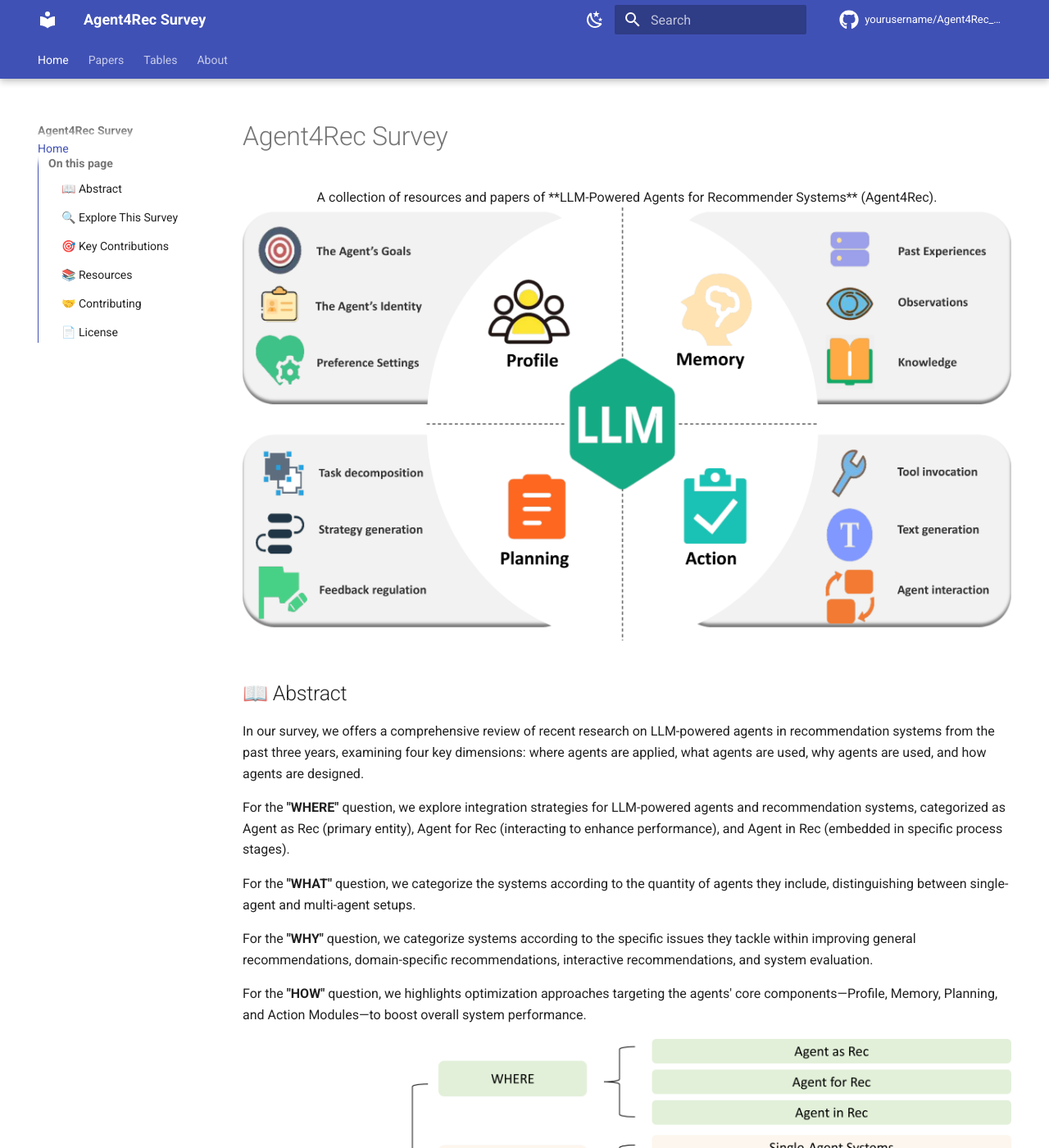
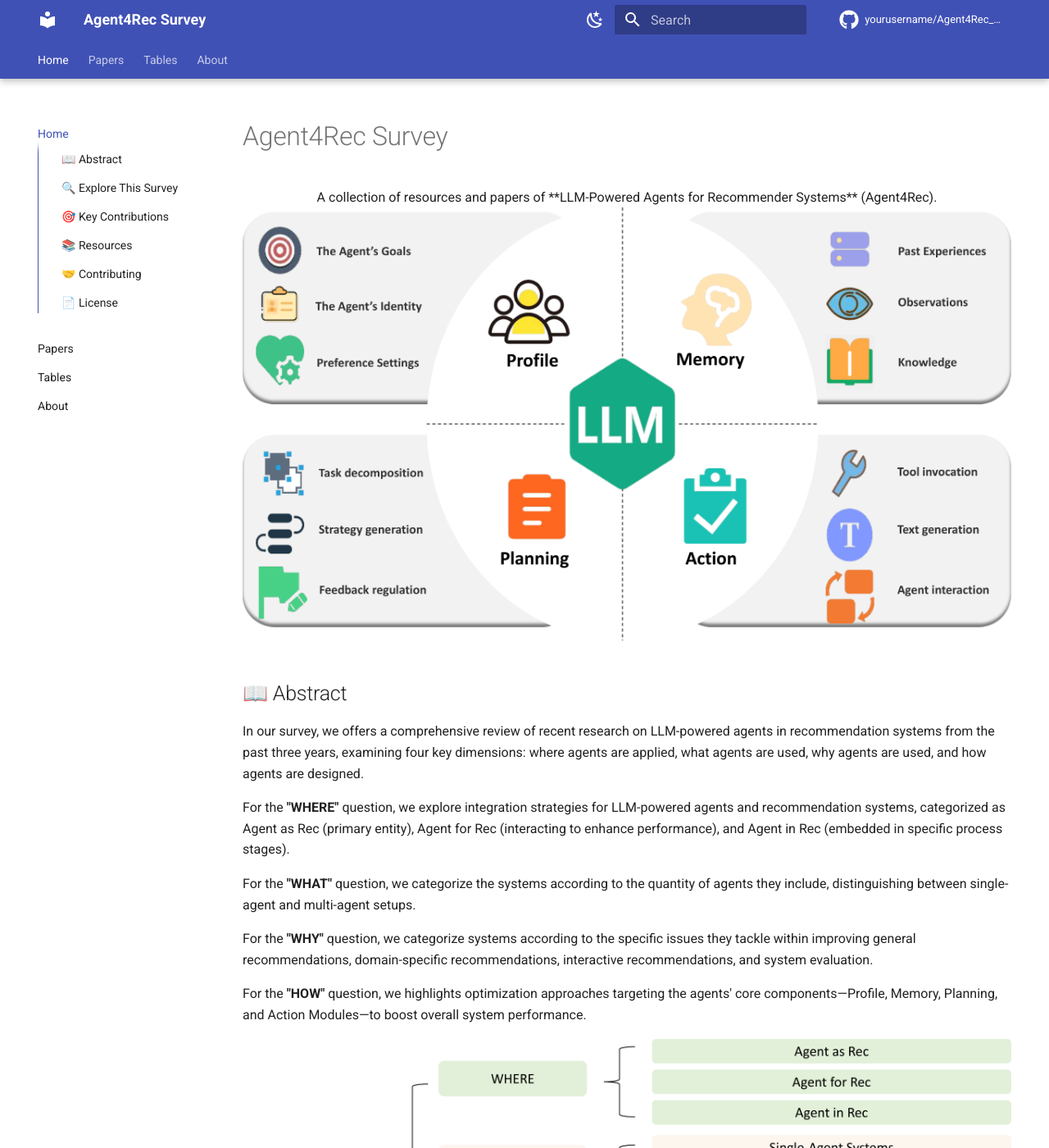
Before and after one commit to dongjingWANG/Agent4Rec_Survey, an MkDocs documentation site: the page built from docs/index.md, in a window 1280 px wide and 1400 px high. Shown: the whole window at 82% size. Built offline with MkDocs 1.6.1 and Material for MkDocs 9.7.7, drawn with Linux system fonts in a browser that asks for light colours; comment, search, counter and statistics services are not loaded.

Commit message:
Add files via upload

```diff
--- a/docs/stylesheets/custom.css
+++ b/docs/stylesheets/custom.css
@@ -1,63 +1,44 @@
 /* Custom styles for Agent4Rec Survey */
 
-/* Fix TOC (Table of Contents) scrolling issue */
-/* Ensure TOC sidebar is visible and scrollable */
-.md-sidebar--secondary {
-    display: block !important;
-    overflow-y: auto !important;
-    max-height: calc(100vh - 3.6rem) !important;
-    position: sticky !important;
-    top: 3.6rem !important;
-}
-
-.md-sidebar__scrollwrap {
+/* Fix left sidebar scrolling when TOC is integrated */
+.md-sidebar--primary {
     overflow-y: auto !important;
     max-height: calc(100vh - 3.6rem) !important;
 }
 
-/* Ensure TOC is scrollable on papers page */
-.md-nav--secondary {
-    display: block !important;
+.md-sidebar--primary .md-sidebar__scrollwrap {
     overflow-y: auto !important;
-    max-height: calc(100vh - 8rem) !important;
+    max-height: calc(100vh - 3.6rem) !important;
 }
 
-/* Make TOC visible */
-.md-sidebar--secondary .md-sidebar__scrollwrap {
-    overflow: visible;
+/* Ensure left navigation is scrollable */
+.md-nav--primary {
+    overflow-y: auto !important;
 }
 
-.md-sidebar--secondary .md-nav {
-    font-size: 0.7rem;
-}
-
-/* Better scrollbar styling */
-.md-sidebar::-webkit-scrollbar,
-.md-sidebar__scrollwrap::-webkit-scrollbar,
-.md-nav--secondary::-webkit-scrollbar {
+/* Better scrollbar styling for left sidebar */
+.md-sidebar--primary::-webkit-scrollbar,
+.md-sidebar--primary .md-sidebar__scrollwrap::-webkit-scrollbar {
     width: 8px;
 }
 
-.md-sidebar::-webkit-scrollbar-track,
-.md-sidebar__scrollwrap::-webkit-scrollbar-track,
-.md-nav--secondary::-webkit-scrollbar-track {
+.md-sidebar--primary::-webkit-scrollbar-track,
+.md-sidebar--primary .md-sidebar__scrollwrap::-webkit-scrollbar-track {
     background: rgba(0, 0, 0, 0.05);
 }
 
-.md-sidebar::-webkit-scrollbar-thumb,
-.md-sidebar__scrollwrap::-webkit-scrollbar-thumb,
-.md-nav--secondary::-webkit-scrollbar-thumb {
+.md-sidebar--primary::-webkit-scrollbar-thumb,
+.md-sidebar--primary .md-sidebar__scrollwrap::-webkit-scrollbar-thumb {
     background: rgba(0, 0, 0, 0.2);
     border-radius: 4px;
 }
 
-.md-sidebar::-webkit-scrollbar-thumb:hover,
-.md-sidebar__scrollwrap::-webkit-scrollbar-thumb:hover,
-.md-nav--secondary::-webkit-scrollbar-thumb:hover {
+.md-sidebar--primary::-webkit-scrollbar-thumb:hover,
+.md-sidebar--primary .md-sidebar__scrollwrap::-webkit-scrollbar-thumb:hover {
     background: rgba(0, 0, 0, 0.3);
 }
 
-/* Ensure proper spacing for long TOC */
+/* Ensure proper spacing for integrated TOC */
 .md-nav__item {
     padding: 0.2rem 0;
 }
@@ -67,15 +48,20 @@
     margin-left: 0.8rem;
 }
 
-/* Ensure TOC title is visible */
-.md-nav__title {
+/* Ensure TOC items in left sidebar are visible */
+.md-nav--integrated .md-nav__item {
     display: block !important;
 }
 
 /* Fix for long paper lists - ensure scrolling works */
 @media screen and (min-width: 76.25em) {
-    .md-sidebar--secondary {
+    .md-sidebar--primary {
         height: calc(100vh - 3.6rem);
+        overflow-y: auto;
+    }
+
+    .md-sidebar--primary .md-sidebar__scrollwrap {
+        height: 100%;
         overflow-y: auto;
     }
 }
@@ -85,3 +71,15 @@
     max-width: 100%;
     height: auto;
 }
+
+/* Hide right sidebar since TOC is now on the left */
+.md-sidebar--secondary {
+    display: none !important;
+}
+
+/* Expand content area to use full width */
+@media screen and (min-width: 76.25em) {
+    .md-content {
+        margin-right: 0 !important;
+    }
+}
```
